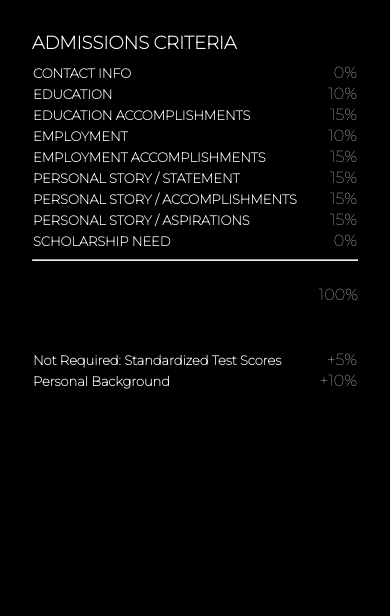
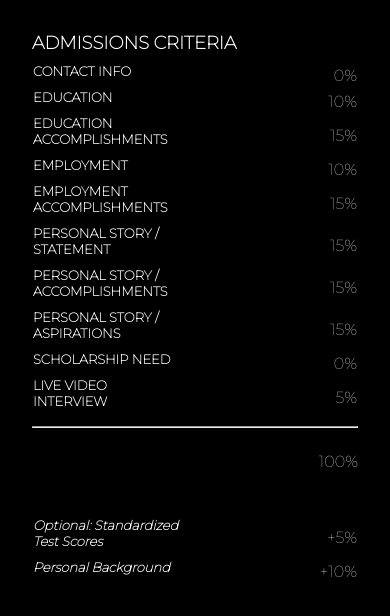
Before and after one commit to gim928/Vida-Admissions-Criteria, a React (Create React App) app in the folder client/: page / in a window 390 px wide. Shown: the top 616 px of the page. Built offline with nearby package versions, Linux system fonts and the light colour scheme.

Commit message:
edited mobile view

```diff
--- a/client/src/components/Criteria.css
+++ b/client/src/components/Criteria.css
@@ -39,10 +39,7 @@ table {
   padding-right: 19rem;
   color: white;
 }
-/* add padding to top of non required criteria table */
-.non-required {
-  padding-top: 2rem;
-}
+
 /* text styling for page title  */
 .title {
   font-size: large;
@@ -109,10 +106,13 @@ table {
     padding: 0;
     width: 100%;
   }
+  .main-text {
+    width: 50%;
+    padding-bottom: 0.5rem;
+  }
   .row {
     padding: 0;
   }
-
   .pie-chart {
     display: none;
   }
@@ -131,10 +131,28 @@ table {
     visibility: hidden;
   }
 
-  .not-required-text {
-    text-transform: capitalize;
+  .test-score-text {
+    visibility: hidden;
+    position: relative;
   }
 
+  .test-score-text:after {
+    visibility: visible;
+    top: 0;
+    position: absolute;
+    left: 0;
+    content: "Optional: Standardized Test Scores";
+  }
+
+  .not-required-text {
+    font-style: italic;
+    text-transform: capitalize;
+    width: 60%;
+  }
+
+  .personal-background-text {
+    width: 50%;
+  }
   .non-required-container {
     width: 100%;
   }
--- a/client/src/components/Criteria.js
+++ b/client/src/components/Criteria.js
@@ -65,7 +65,7 @@ const Criteria = () => {
               {data &&
                 data.length > 0 &&
                 data
-                  .filter((item, index) => index > 4 && index < 9)
+                  .filter((item, index) => index > 4 && index < 10)
                   .map((item) => (
                     <>
                       <tr>
@@ -105,31 +105,29 @@ const Criteria = () => {
       <div className="non-required-container">
         <table className="column ">
           <tbody>
-            {/* filter through last two criteria from json file (non-required) and put in table */}
-            {data &&
-              data.length > 0 &&
-              data
-                .filter((item, index) => index > 9)
-                .map((item) => (
-                  <>
+            <tr>
+              <td className="not-required-data">
+                <div className="main-text not-required-text test-score-text">
+                  Not Required: Standardized Test Scores
+                </div>
+                <div className="sub-text">
+                  SAT, ACT, GMAT, GRE, TOEFL, OTHER
+                </div>
+              </td>
+              <td className="percent">+5%</td>
+            </tr>
+
             <tr>
               <td>
-                        <div
-                          className="main-text not-required-text"
-                          key="{item.mainText}"
-                        >
-                          {item.mainText}
+                <div className="main-text not-required-text personal-background-text">
+                  Personal Background
                 </div>
-                        <div className="sub-text" key="{item.subText}">
-                          {item.subText}
+                <div className="sub-text">
+                  HH Income, Family Background, Access to Opportunity
                 </div>
               </td>
-                      <td className="percent" key="{item.percent}">
-                        {item.percent}
-                      </td>
+              <td className="percent">+10%</td>
             </tr>
-                  </>
-                ))}
             <tr>
               <td className="case-by-case-text">
                 *Applicants below these thresholds are considered on a case by
```
Also changed, not shown: 1 other file (tests, documents, lock files or other folders). Lines whose indentation alone changed are shown as unchanged.
